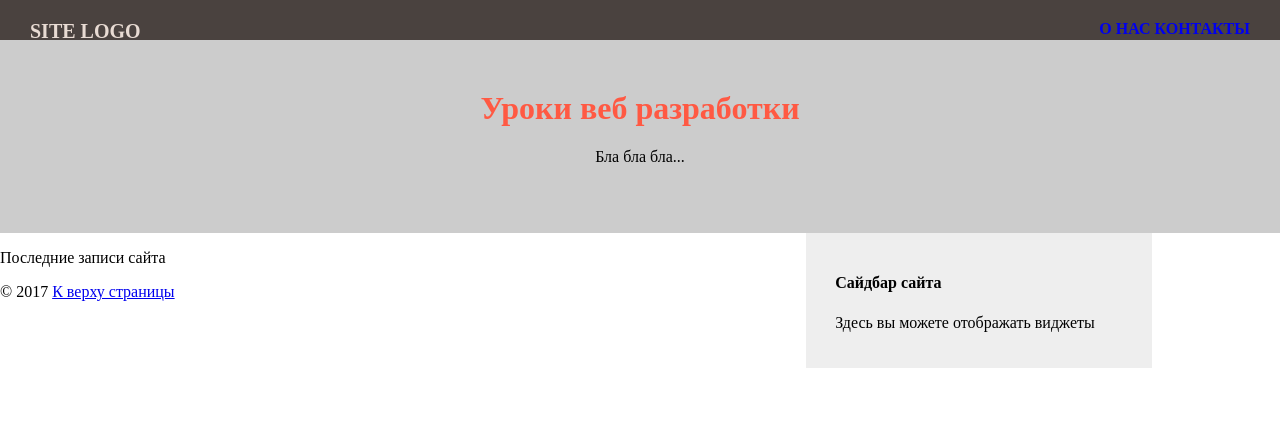
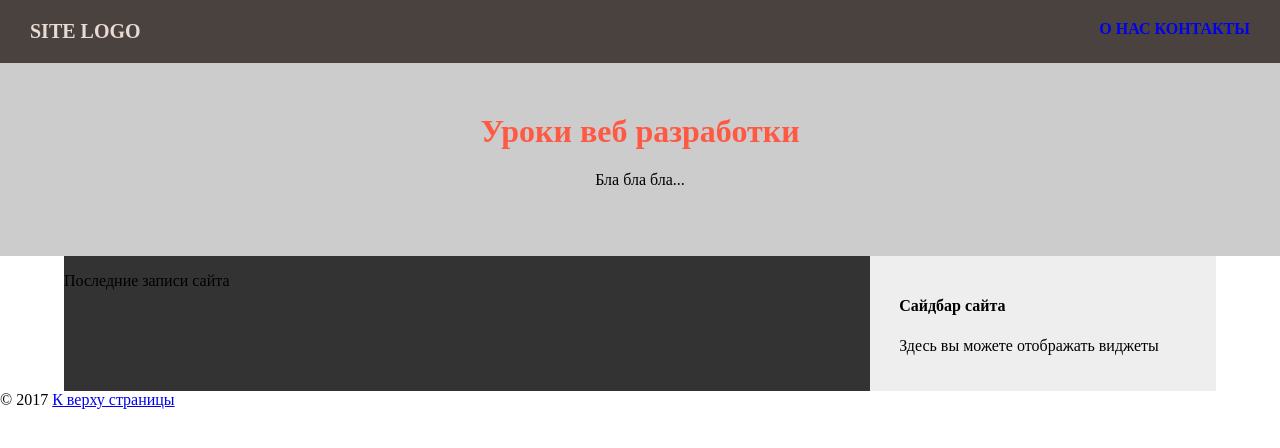
Before and after one commit to Ksbro/HTMLCSS, a plain HTML site: page index.html in a window 1280 px wide. Drawn offline with Linux system fonts and the light colour scheme.

Commit message:
div center alignment

```diff
--- a/index.html
+++ b/index.html
@@ -8,7 +8,7 @@
 
 	</head>
 	<body>
-		<header class="site-header" clearfix>
+		<header class="site-header clearfix">
 			<h1 class="myclass" style="float: left;"> Site logo </h1>
 			<nav id="main-menu" style="float: right;">
 				<ul>
@@ -22,7 +22,7 @@
 				<h1> Уроки веб разработки </h1>
 				<p> Бла бла бла... </p>
 			</section>
-			<div class="wrapper-col">
+			<div class="wrapper-col clearfix">
 				<section class="col-main">
 					<p> Последние записи сайта</p>
 				</section>
--- a/style.css
+++ b/style.css
@@ -83,6 +83,7 @@
 .wrapper-col {
 	width: 90%;
 	background: #333;
+	margin: 0 auto;
 }
 .col-main {
 	width: 70%;
```
